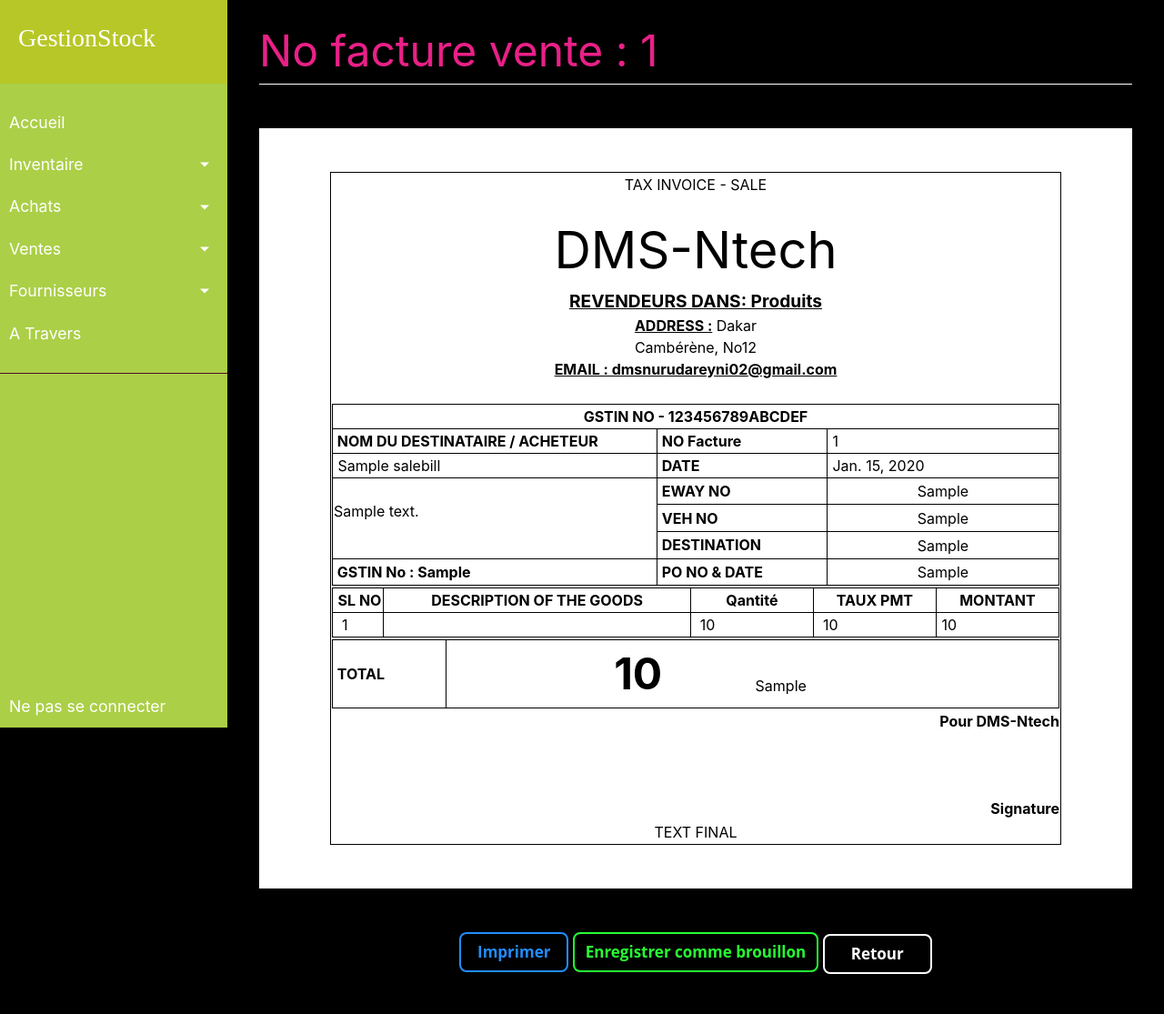
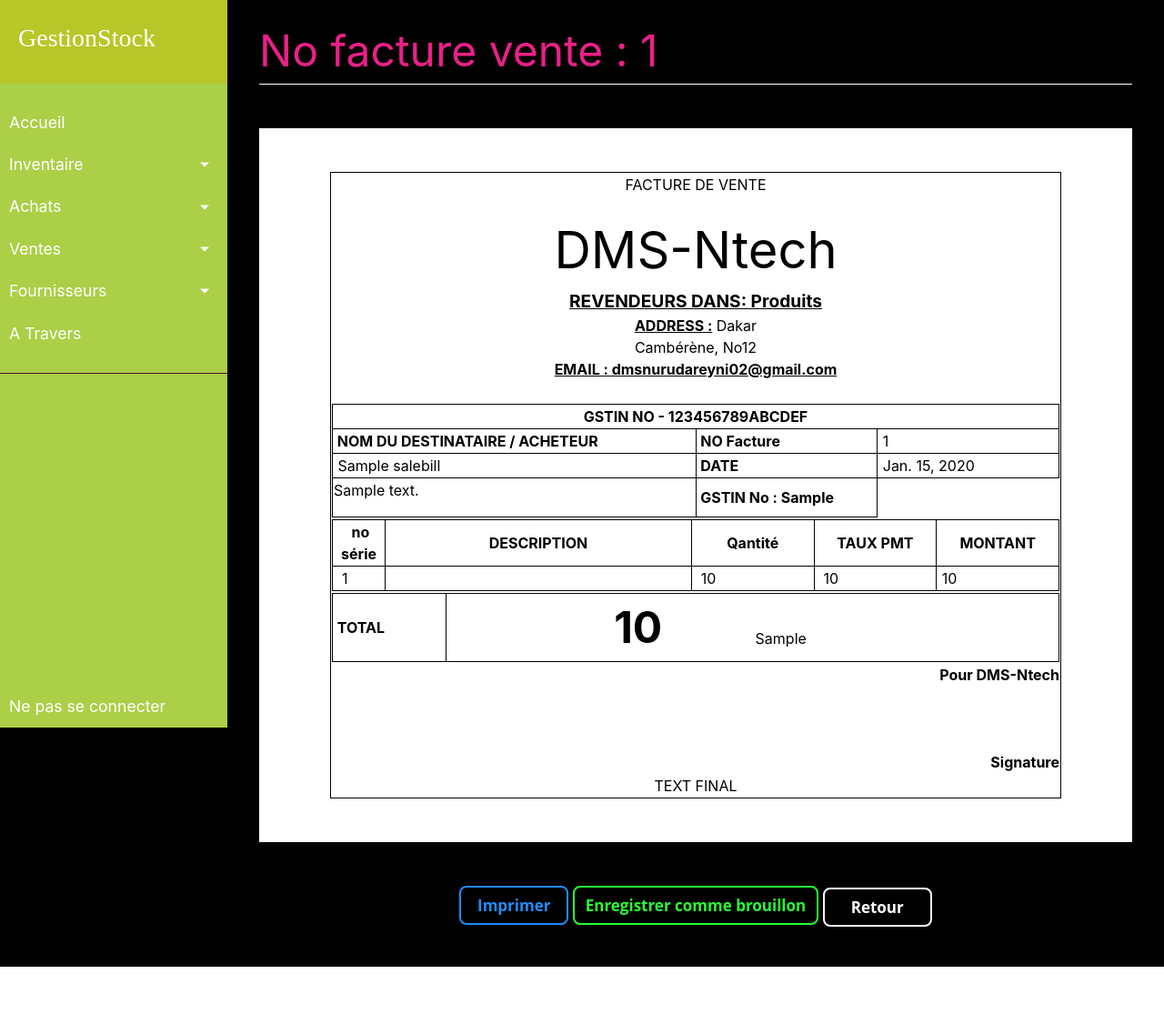
Before and after one commit to Moustapha1994/Hardware_management, a Django app: page /transactions/sales/1 in a window 1280 px wide. Shown: the whole page at 91% size. After the commit the page ends 1063 px from the top, so only its background shows below. Run offline with Django 3.2, Linux system fonts and the light colour scheme; tables that the repository leaves empty hold one stand-in row (values such as "Sample post"); some libraries are stand-ins or nearby versions; some web fonts are replaced.

Commit message:
sale bill updated

```diff
--- a/transactions/templates/bill/sale_bill.html
+++ b/transactions/templates/bill/sale_bill.html
@@ -24,7 +24,7 @@
                     <tbody>
 
                         <tr style="height: 1px;">
-                            <td> <p style="text-align: center;">TAX INVOICE - SALE</p> </td>
+                            <td> <p style="text-align: center;">FACTURE DE VENTE</p> </td>
                         </tr>
 
                         <tr style="text-align: center;">
@@ -55,21 +55,8 @@
                                     </tr>
                                     <tr>
                                         <td class="inner-box" style="width: 50%;" rowspan="3">{{ bill.address|linebreaks }}</td>
-                                        <td class="inner-box" style="width: 25%; font-weight: bold;">&nbsp;EWAY NO</td>
-                                        <td class="inner-box align-middle" style="width: 25%;"> <input type="text" name="eway" class="align-middle" style="border: 0; overflow: hidden;" value="{% if billdetails.eway %}{{ billdetails.eway }}{% endif %}"> </td>
-                                    </tr>
-                                    <tr>
-                                        <td class="inner-box" style="width: 25%; font-weight: bold;">&nbsp;VEH NO</td>
-                                        <td class="inner-box align-middle" style="width: 25%;"> <input type="text" name="veh" class="align-middle" style="border: 0; overflow: hidden;" value="{% if billdetails.veh %}{{ billdetails.veh }}{% endif %}"> </td>
-                                    </tr>
-                                    <tr>
-                                        <td class="inner-box" style="width: 25%; font-weight: bold;">&nbsp;DESTINATION</td>
-                                        <td class="inner-box align-middle" style="width: 25%;"> <input type="text" name="destination" class="align-middle" style="border: 0; overflow: hidden;" value="{% if billdetails.destination %}{{ billdetails.destination }}{% endif %}"> </td>
-                                    </tr>
-                                    <tr>
                                         <td class="inner-box" style="font-weight: bold;">&nbsp;GSTIN No : {{ bill.gstin }} </td>
-                                        <td class="inner-box" style="width: 25%; font-weight: bold;">&nbsp;PO NO &amp; DATE</td>
-                                        <td class="inner-box align-middle" style="width: 25%;"> <input type="text" name="po" class="align-middle" style="border: 0; overflow: hidden;" value="{% if billdetails.po %}{{ billdetails.po }}{% endif %}"> </td>
+
                                     </tr>
                                 </tbody>
                             </table>
@@ -81,8 +68,8 @@
                             <table class="outer-box" style="width: auto; margin-left: auto; margin-right: auto;">
                                 <tbody>
                                     <tr>
-                                        <td class="inner-box" style="width: 5%; font-weight: bold; text-align: center;">&nbsp;SL NO</td>
-                                        <td class="inner-box" style="width: 30%; font-weight: bold; text-align: center;">DESCRIPTION OF THE GOODS</td>
+                                        <td class="inner-box" style="width: 5%; font-weight: bold; text-align: center;">&nbsp;no série</td>
+                                        <td class="inner-box" style="width: 30%; font-weight: bold; text-align: center;">DESCRIPTION </td>
                                         <td class="inner-box" style="width: 12%; font-weight: bold; text-align: center;">Qantité</td>
                                         <td class="inner-box" style="width: 12%; font-weight: bold; text-align: center;">TAUX PMT</td>
                                         <td class="inner-box" style="width: 12%; font-weight: bold; text-align: center;">MONTANT </td>
```
